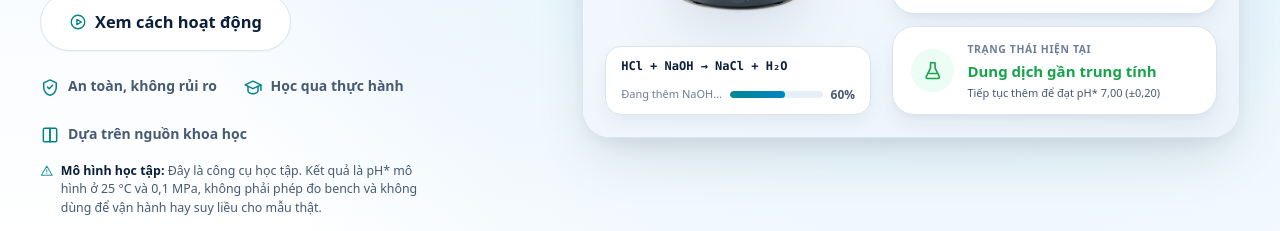
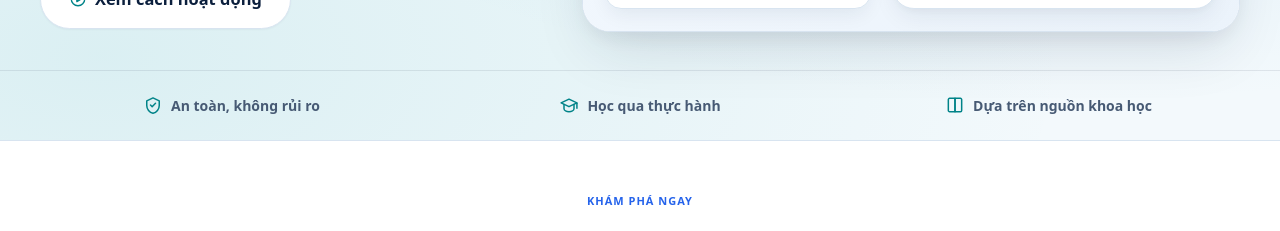
Before and after one commit to manhthien2005/VECLab, a Next.js app: page / in a window 1280 px wide. Shown: the part 554-785 px from the top of the page. Built offline with nearby package versions, Linux system fonts and the light colour scheme; no server answers.

Commit message:
style(ui): refine hero background spacing and hover

```diff
--- a/src/app/(public)/page.tsx
+++ b/src/app/(public)/page.tsx
@@ -9,7 +9,6 @@ import {
   GraduationCapIcon,
   PlayIcon,
   ShieldCheckIcon,
-  WarningIcon,
   type IconComponent,
 } from '@/features/landing/icons.js'
 import { HeroPreview } from '@/features/landing/hero-preview.js'
@@ -78,20 +77,6 @@ export default function HomePage() {
               </a>
             </div>
 
-            {/* Lightweight learning value benefit row beneath CTA matching approved reference */}
-            <ul className="hero-trust-strip" aria-label="Giá trị học tập và cam kết giáo dục">
-              {strings.trustItems.map((item, index) => {
-                const Icon = TRUST_ICONS[index] ?? CheckCircleIcon
-                return (
-                  <li className="hero-trust-item" key={item.label}>
-                    <Icon className="hero-trust-icon" />
-                    <span>{item.label}</span>
-                    <span className="sr-only"> ({item.hint})</span>
-                  </li>
-                )
-              })}
-            </ul>
-
             {/* Preserved learning values educational statements for accessibility and auditing */}
             <ul className="sr-only" aria-label={strings.learningValueHeading}>
               {strings.learningValues.map((value, idx) => (
@@ -99,18 +84,23 @@ export default function HomePage() {
               ))}
             </ul>
 
-            {/* Compact refined scientific model limitation disclosure */}
-            <div className="hero-model-disclosure" role="note" aria-label="Giới hạn mô hình giáo dục">
-              <WarningIcon className="hero-model-icon" />
-              <p>
-                <strong>Mô hình học tập:</strong> {strings.modelWarning}
-              </p>
-            </div>
           </div>
 
           {/* Hero product preview frame */}
           <HeroPreview />
         </div>
+        <ul className="hero-trust-strip" aria-label="Giá trị học tập và cam kết giáo dục">
+          {strings.trustItems.map((item, index) => {
+            const Icon = TRUST_ICONS[index] ?? CheckCircleIcon
+            return (
+              <li className="hero-trust-item" key={item.label}>
+                <Icon className="hero-trust-icon" />
+                <span>{item.label}</span>
+                <span className="sr-only"> ({item.hint})</span>
+              </li>
+            )
+          })}
+        </ul>
       </section>
 
       {/* Landing Flow Sections with Distinct Chapter Framing */}
--- a/src/content/app.vi.ts
+++ b/src/content/app.vi.ts
@@ -41,10 +41,6 @@ export const APP_STRINGS = {
     lede: 'Mô phỏng hóa học và môi trường theo từng thao tác. Thay đổi thông số, quan sát trạng thái và hiểu cơ sở khoa học phía sau kết quả.',
     heroPrimaryCta: 'Bắt đầu trải nghiệm',
     heroSecondaryCta: 'Xem cách hoạt động',
-    /** §4.1 "Cảnh báo giới hạn mô hình" — must stay beside the hero CTA, not in a footer. */
-    modelWarning:
-      'Đây là công cụ học tập. Kết quả là pH* mô hình ở 25 °C và 0,1 MPa, không phải phép đo bench và không dùng để vận hành hay suy liều cho mẫu thật.',
-
     trustItems: [
       { label: 'An toàn, không rủi ro', hint: 'Không cần đăng ký, dùng thử an toàn ở chế độ khách' },
       { label: 'Học qua thực hành', hint: 'Thao tác từng bước, cân bằng hóa học xác thực' },
```
Also changed, not shown: src/app/globals.css, 1 other file (tests, documents, lock files or other folders).
